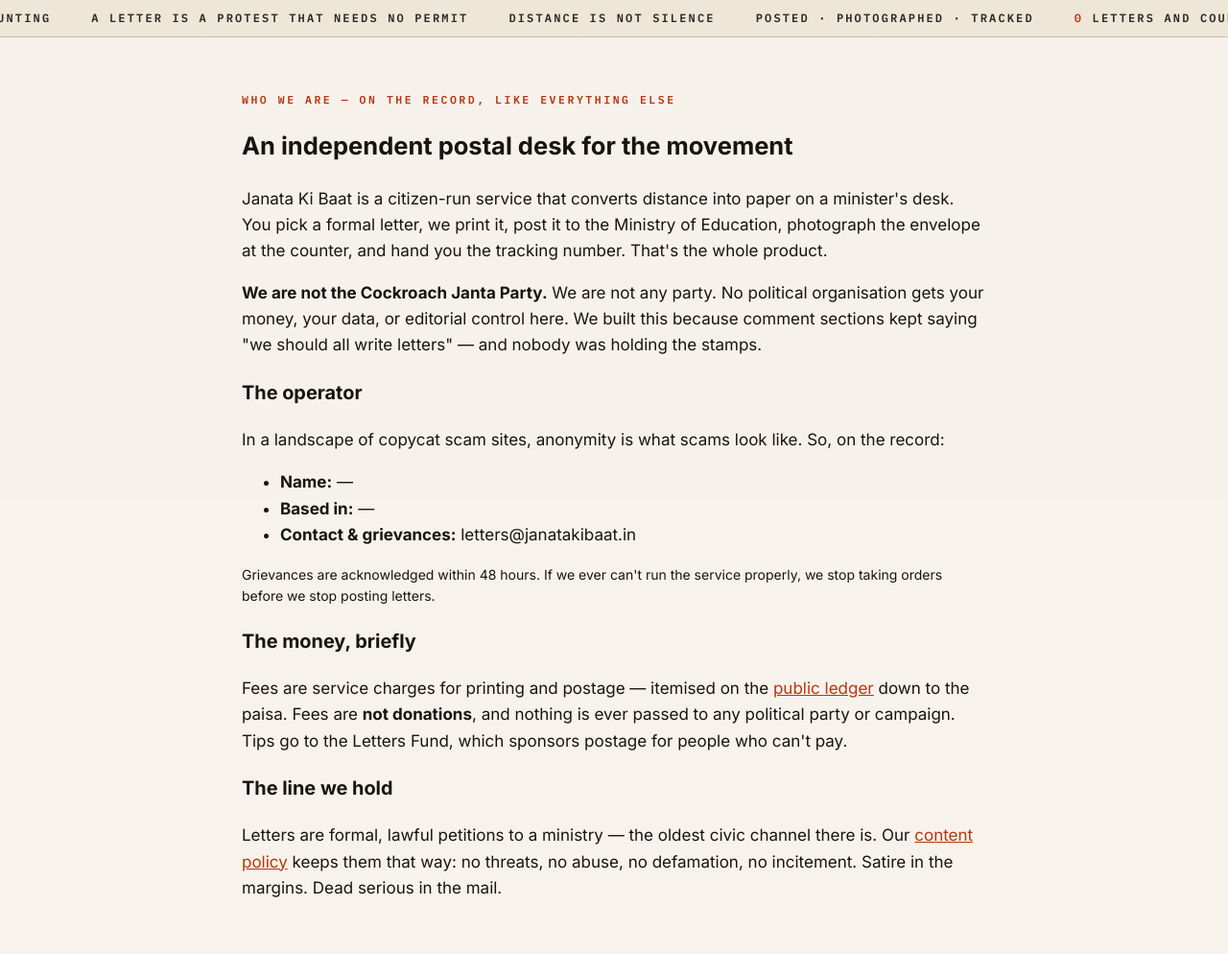
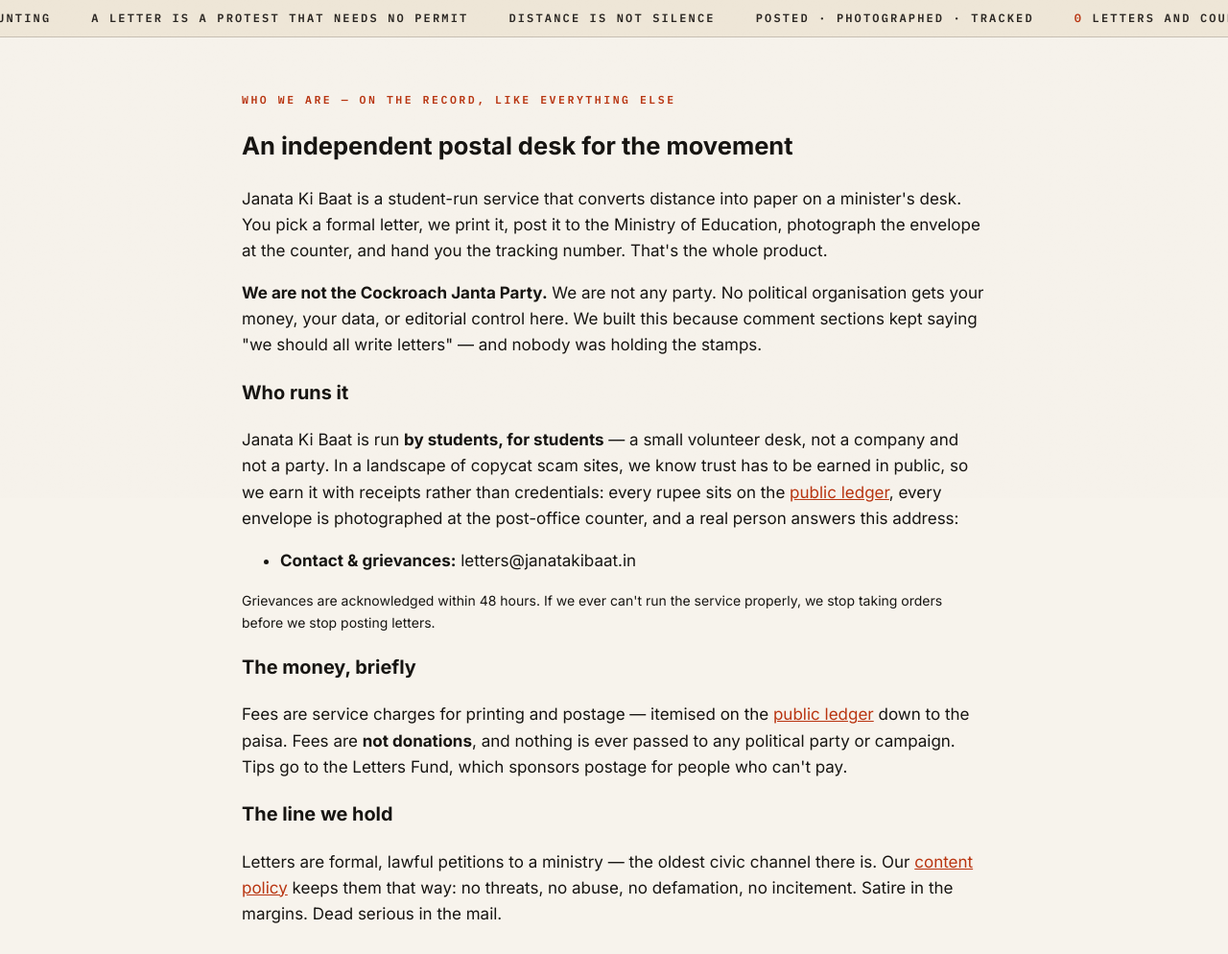
Before and after one commit to owaisnoe/janata-ki-baat, a Flask app: page /about in a window 1280 px wide. Shown: the part 281-1275 px from the top of the page at 96% size. Run offline with Flask 3, Linux system fonts and the light colour scheme; data that the repository does not hold is empty; some web fonts are replaced.

Commit message:
about: student-collective operator framing; drop named operator identity

```diff
--- a/app/config.py
+++ b/app/config.py
@@ -36,9 +36,10 @@ class Config:
 
     CF_ANALYTICS_TOKEN = os.environ.get("CF_ANALYTICS_TOKEN", "")
 
-    OPERATOR_NAME = os.environ.get("OPERATOR_NAME", "")
+    # Named operator identity was removed (student-collective framing on
+    # /about). Only a working grievance/contact address is exposed — required
+    # by the IT Rules and used across /about, /privacy, /refunds, footer, pay.
     OPERATOR_CONTACT = os.environ.get("OPERATOR_CONTACT", "letters@janatakibaat.in")
-    OPERATOR_CITY = os.environ.get("OPERATOR_CITY", "")
 
     # Proof photos live OUTSIDE the web root; served only via code-gated routes.
     UPLOAD_DIR = BASE_DIR / "uploads" / "proofs"
--- a/app/templates/pages/about.html
+++ b/app/templates/pages/about.html
@@ -5,7 +5,7 @@
   <div class="kicker">WHO WE ARE — ON THE RECORD, LIKE EVERYTHING ELSE</div>
   <h1 style="margin-top:0">An independent postal desk for the movement</h1>
 
-  <p>Janata Ki Baat is a citizen-run service that converts distance into
+  <p>Janata Ki Baat is a student-run service that converts distance into
   paper on a minister's desk. You pick a formal letter, we print it, post it
   to the Ministry of Education, photograph the envelope at the counter, and
   hand you the tracking number. That's the whole product.</p>
@@ -15,12 +15,15 @@
   control here. We built this because comment sections kept saying "we
   should all write letters" — and nobody was holding the stamps.</p>
 
-  <h3>The operator</h3>
-  <p>In a landscape of copycat scam sites, anonymity is what scams look
-  like. So, on the record:</p>
+  <h3>Who runs it</h3>
+  <p>Janata Ki Baat is run <strong>by students, for students</strong> — a
+  small volunteer desk, not a company and not a party. In a landscape of
+  copycat scam sites, we know trust has to be earned in public, so we earn
+  it with receipts rather than credentials: every rupee sits on the
+  <a href="{{ url_for('public.ledger') }}">public ledger</a>, every envelope
+  is photographed at the post-office counter, and a real person answers this
+  address:</p>
   <ul>
-    <li><strong>Name:</strong> {{ cfg.OPERATOR_NAME or "—" }}</li>
-    <li><strong>Based in:</strong> {{ cfg.OPERATOR_CITY or "—" }}</li>
     <li><strong>Contact &amp; grievances:</strong> {{ cfg.OPERATOR_CONTACT }}</li>
   </ul>
   <p class="small">Grievances are acknowledged within 48 hours. If we ever
```
Also changed, not shown: 1 other file.
